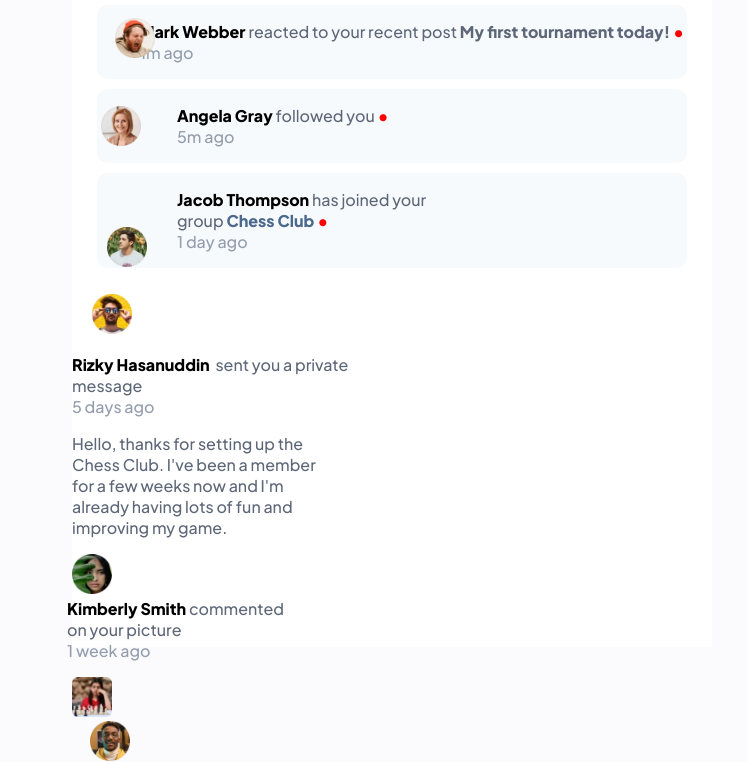
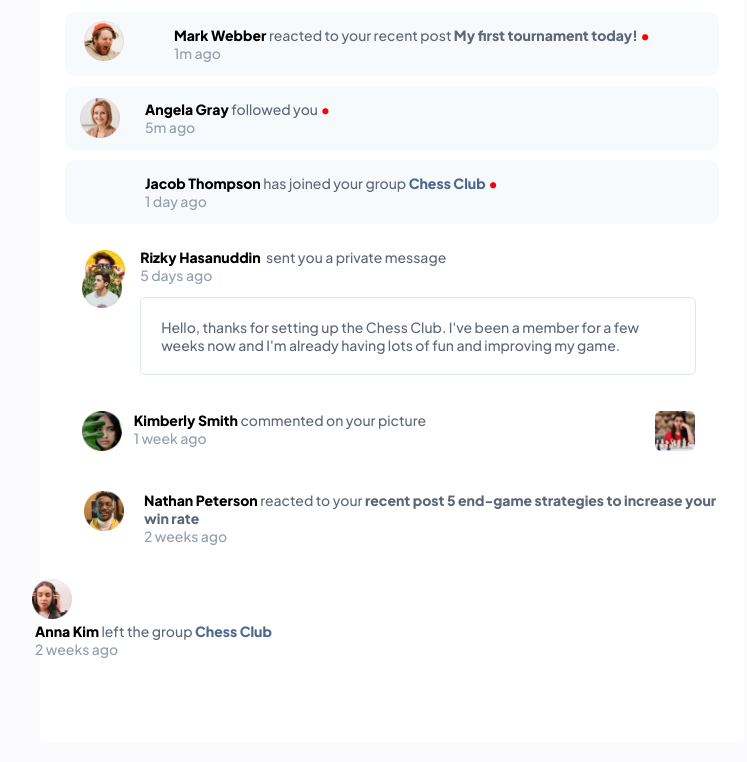
Before and after one commit to victorkimanthi/fem-notifications-page, a website built with Vite: page index.html in a window 1280 px wide. Shown: the part 113-875 px from the top of the page, without its empty margins (248-995 px from the left). Built offline with nearby package versions, Linux system fonts and the light colour scheme.

Commit message:
modified style.css,index.html

```diff
--- a/index.html
+++ b/index.html
@@ -21,7 +21,7 @@
 <main class="main-section">
 <header class="notifications-header">
   <h2 class="notifications-title">Notifications <span class="number-three">3</span></h2>
-  <p class="notifications-title-2">Mark all as read</p>
+  <p class="notifications-title-2" style="color: var(--dark-grayish-blue)">Mark all as read</p>
 </header>
   <div class="notifications-divs">
   <div class="mark-webber-div">
@@ -47,7 +47,9 @@
     <img src="images/avatar-jacob-thompson.webp" alt="avatar-jacob-thompson" class="avatar-img avatar-jacob-thompson">
     <p class="margin-jacob-paragraph" id="jacob-thompson-id" style="margin-left:-35px">
       <span style="font-weight: var(--fw-bold)">Jacob Thompson </span>
-      <span style="color: var(--dark-grayish-blue)">has joined your<br> group </span>
+      <span style="color: var(--dark-grayish-blue)">has joined your
+         <span class="break-line">group</span>
+      </span>
       <span style="font-weight: var(--fw-bold);color: var(--kashmir-blue)">Chess Club </span><span class="red-dot"> &#x2022;</span><br>
       <span style="color: var(--grayish-blue)"> 1 day ago</span>
     </p>
@@ -57,20 +59,20 @@
     <img src="images/avatar-rizky-hasanuddin.webp" alt="avatar-rizky-hasanuddin" class="avatar-img avatar-rizky">
     <p>
       <span style="font-weight: var(--fw-bold);margin-right:3px">Rizky Hasanuddin</span>
-      <span style="color: var(--dark-grayish-blue)">sent you a private <br> message <br></span>
+      <span style="color: var(--dark-grayish-blue)">sent you a private <span class="break-line">message</span><br></span>
       <span style="color: var(--grayish-blue)">5 days ago</span><br>
     </p>
     <p class="grid-column-dimension" style="color: var(--dark-grayish-blue)">
-      Hello, thanks for setting up the <br> Chess Club. I've been a member<br> for a few weeks now and
-      I'm <br> already having lots of fun and <br>improving my game.</p>
+      Hello, thanks for setting up the <span class="break-line"> Chess </span>Club. I've been a member<span class="break-line"> for</span> a few weeks now and
+      I'm <span class="break-line"> already </span>having lots of fun and <span class="break-line">improving my game.</span></p>
 
   </div>
 
   <div class="kimberly-smith-div">
     <img src="images/avatar-kimberly-smith.webp" alt="avatar-kimberly-smith" class="avatar-img avatar-kimberly">
     <p class="margin-smith-paragraph" style="margin-top: 0px;margin-left:-5px">
-      <span style="font-weight: var(--fw-bold)">Kimberly Smith</span>
-      <span style="color: var(--dark-grayish-blue)">commented <br> on your picture</span>
+      <span style="font-weight: var(--fw-bold);">Kimberly Smith </span>
+      <span style="color: var(--dark-grayish-blue)">commented  <span class="break-line">on</span> your picture</span>
       <br> <span style="color: var(--grayish-blue)"> 1 week ago</span> </p>
     <img src="images/image-chess.webp" alt="chess-image" style="width:40px">
   </div>
@@ -78,9 +80,9 @@
   <div class="nathan-peterson-div">
     <img src="images/avatar-nathan-peterson.webp" alt="avatar-nathan-peterson" class="avatar-img avatar-nathan">
     <p class="margin-nathan-paragraph" style="margin-left: 20px;margin-top: 0;">
-      <span style="font-weight: var(--fw-bold)">Nathan Peterson</span>
-      <span style="color: var(--dark-grayish-blue)">reacted to your<br></span>
-      <span style="font-weight: var(--fw-bold);color: var(--dark-grayish-blue)">recent post 5 end-game strategies to increase your win rate </span>
+      <span style="font-weight: var(--fw-bold);">Nathan Peterson</span>
+      <span style="color: var(--dark-grayish-blue)">reacted to your</span>
+      <span style="font-weight: var(--fw-bold);color: var(--dark-grayish-blue)"><span class="break-line">recent</span> post 5 end-game strategies<span class="break-line"> to</span> increase your win rate </span>
       <br><span style="color: var(--grayish-blue)">2 weeks ago</span></p>
   </div>
 
--- a/style.css
+++ b/style.css
@@ -67,15 +67,19 @@ body{
 @media (min-width: 768px) {
   body {
     background-color: var(--selago);
+    font-size: var(--fs-body-14);
   }
   .main-section {
     background-color: var(--white);
-    width: 50%;
-    height: 90%;
+    width: 55%;
+    /*width: min(200px,500px);*/
+    height: 100%;
+    margin-top: 55px;
     position: absolute;
     top: 50%;
     left: 50%;
     transform: translate(-50%,-50%);
+    border-radius: 5px;
   }
   .notifications-header {
     display: flex;
@@ -142,10 +146,60 @@ body{
   .avatar-jacob-thompson {
     position: absolute;
     left:11%;
-    top:43%;
+    top:42%;
   }
   .margin-jacob-paragraph {
     margin-left: 80px !important;
+  }
+  .rizky-div {
+    display: grid;
+    gap:0.1rem;
+    /*grid-template-columns: 20% 76%;*/
+    grid-template-columns: 14% 82%;
+  }
+  .avatar-rizky {
+    margin-left: 45px !important;
+    /*margin-top: 16px;*/
+  }
+  .grid-column-dimension {
+    grid-column:2 / 3;
+  }
+  .rizky-div p:nth-child(3) {
+    border: 1px solid var(--light-grayish-blue-2);
+    border-radius: 5px;
+    padding: 20px;
+    margin-right: 21px;
+    margin-top: -2px;
+  }
+  .kimberly-smith-div {
+    display: flex;
+    justify-content: space-evenly;
+    align-items: flex-start;
+    margin:22px 8px 10px 5px;
+    /*padding:1px;*/
+    /*border-radius: 10px;*/
+  }
+  .avatar-kimberly{
+    /*margin-left: -110px;*/
+    position: absolute;
+    left:6%;
+  }
+  .margin-smith-paragraph{
+    margin-left:-32% !important;
+  }
+  .kimberly-smith-div img:nth-child(3) {
+    /*margin-right: -50px;*/
+    position: absolute;
+    right:7%;
+  }
+  .nathan-peterson-div{
+    display: flex;
+    justify-content: space-evenly;
+    align-items: flex-start;
+    margin: 20px 10px;
+  }
+  .avatar-nathan {
+    margin-left: 34px !important;
   }
 }
 
@@ -168,6 +222,10 @@ body{
 }
 
 @media (max-width: 460px) {
+  .break-line::before {
+    content: "\a";
+    white-space: pre;
+  }
   .notifications-header {
     display: flex;
     justify-content: space-around;
@@ -257,6 +315,10 @@ body{
 }
 
 @media (max-width: 376px) {
+  .break-line::before {
+    content: "\a";
+    white-space: pre;
+  }
   .main-section{
     height:123%;
   }
@@ -297,6 +359,10 @@ body{
   }
 }
 @media (max-width: 350px) {
+  .break-line::before {
+    content: "\a";
+    white-space: pre;
+  }
   .main-section{
     font-size: var(--fs-body-14);
     width: 100%;
```
